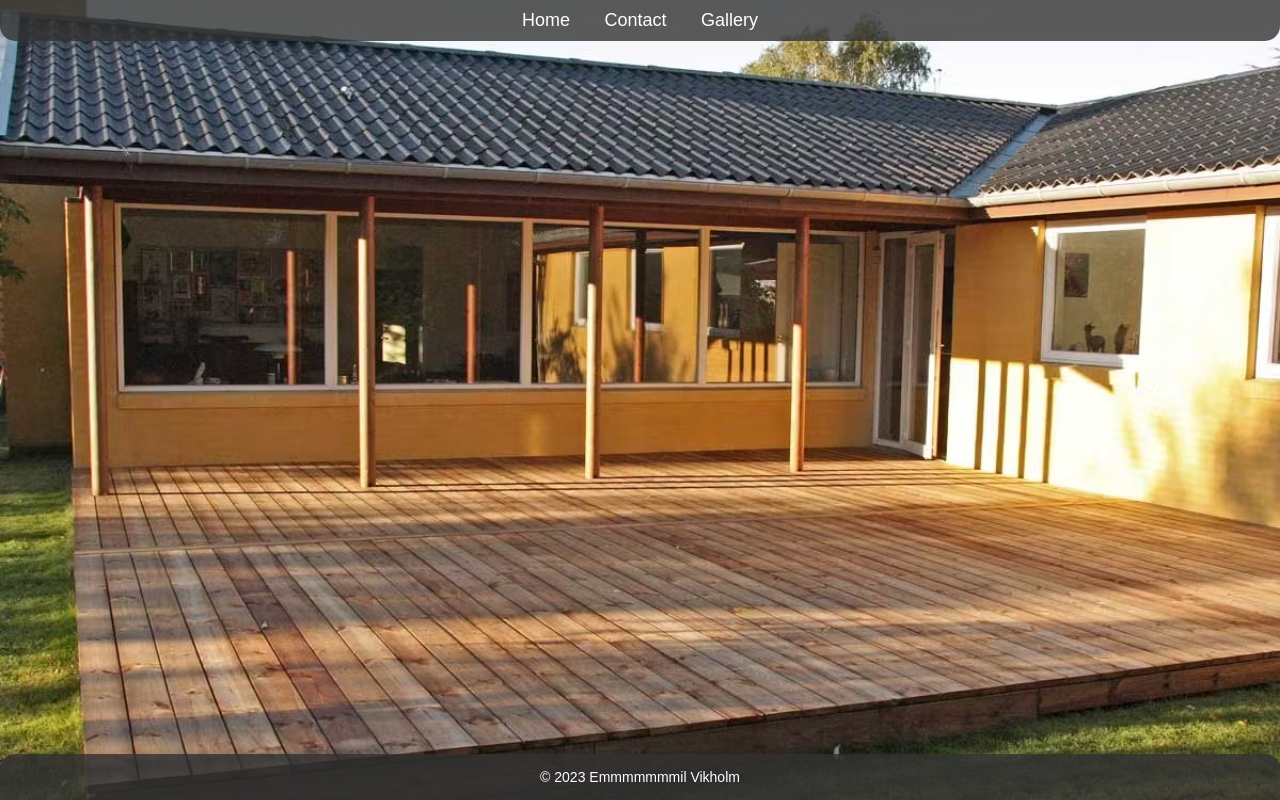
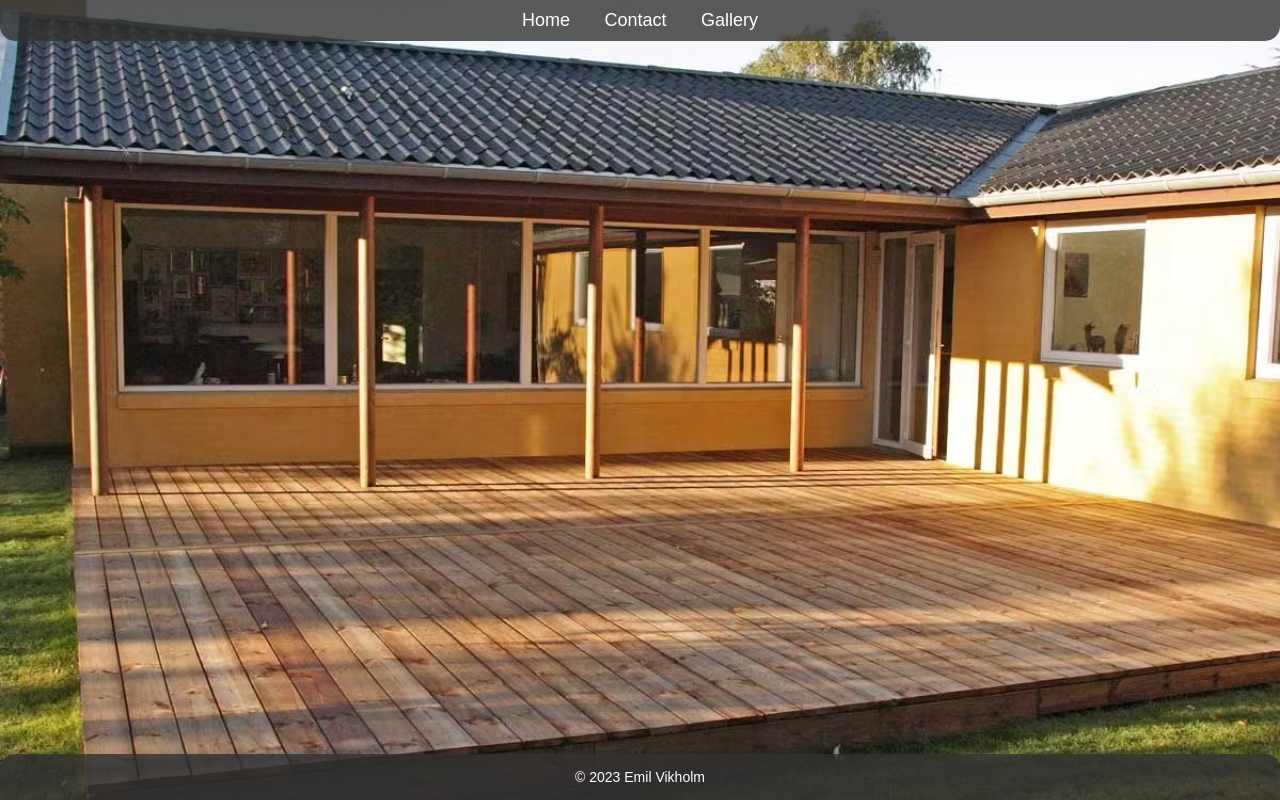
Before and after one commit to vkn6/web-test, a plain HTML site: page index.html in a window 1280 px wide. Drawn offline with Linux system fonts and the light colour scheme.

Commit message:
Update index.html

```diff
--- a/index.html
+++ b/index.html
@@ -25,7 +25,7 @@
 </main>
 
     <footer>
-        <p>&copy; 2023 Emmmmmmmil Vikholm</p>
+        <p>&copy; 2023 Emil Vikholm</p>
     </footer>
 </body>
 </html>
```
